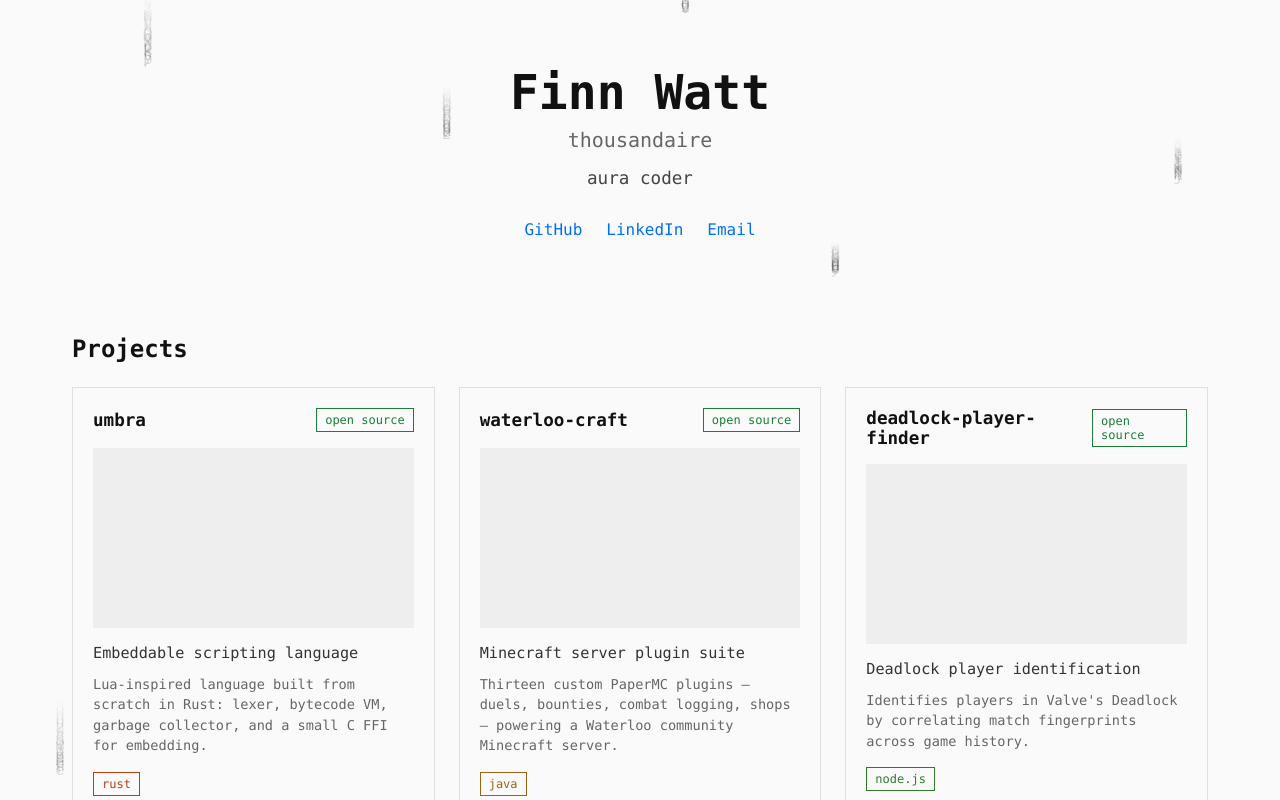
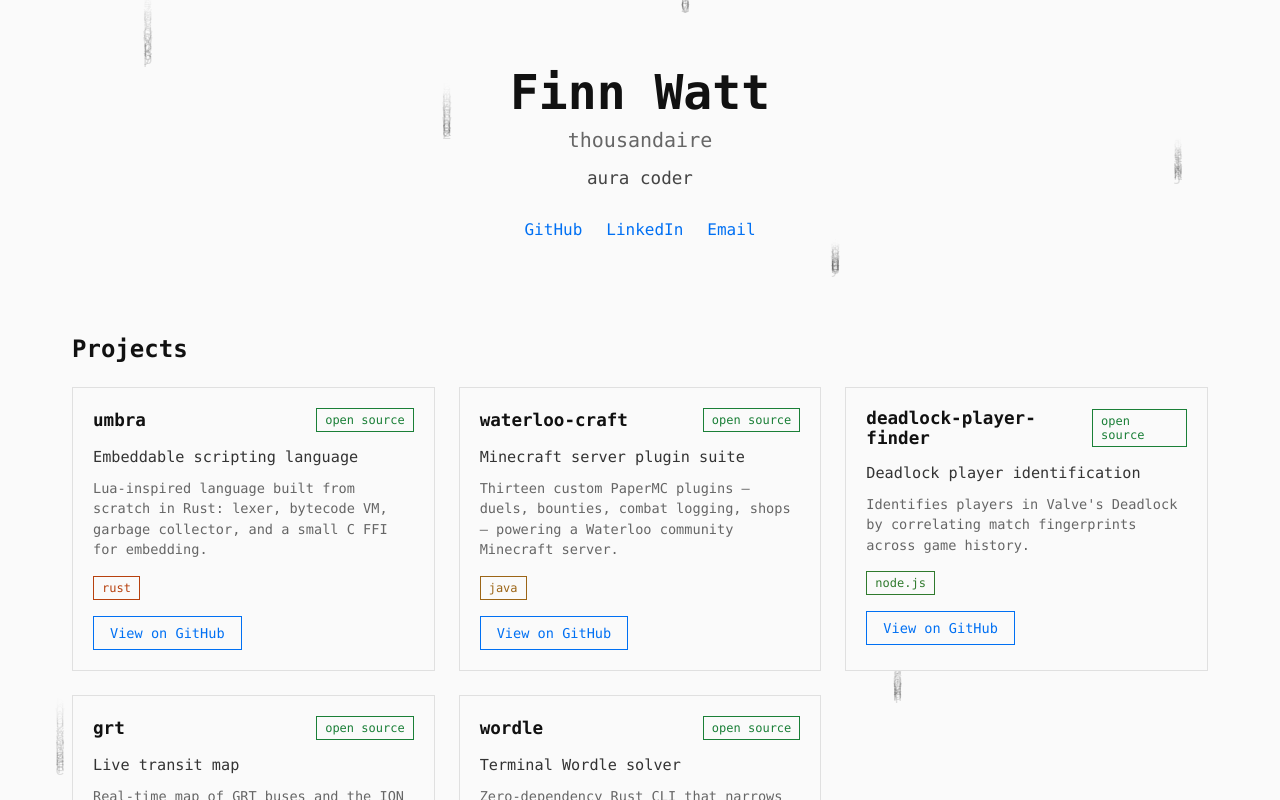
Before and after one commit to iris8721/site, a SvelteKit app: page / in a window 1280 px wide. Shown: the top 800 px of the page. Built offline with nearby package versions, Linux system fonts and the light colour scheme.

Commit message:
Hide canvas from screen readers; drop empty card image boxes

```diff
--- a/src/routes/+page.svelte
+++ b/src/routes/+page.svelte
@@ -224,7 +224,7 @@
 	<title>{name} | portfolio</title>
 </svelte:head>
 
-<canvas bind:this={canvas} class="bg-canvas"></canvas>
+<canvas bind:this={canvas} class="bg-canvas" aria-hidden="true"></canvas>
 
 <main>
 	<div class="hero">
@@ -242,18 +242,18 @@
 		<h2>Projects</h2>
 		<div class="project-grid">
 			{#each projects as project}
-				<div class="project-card" role="article" onmouseenter={() => projectHover = true} onmouseleave={() => projectHover = false}>
+				<article class="project-card" onmouseenter={() => projectHover = true} onmouseleave={() => projectHover = false}>
 					<div class="card-header">
 						<h3>{project.name}</h3>
 						<span class="badge" style="--badge-color: {badges[project.badge].color}">
 							{badges[project.badge].label}
 						</span>
 					</div>
-					<div class="card-image">
-						{#if project.image}
+					{#if project.image}
+						<div class="card-image">
 							<img src={project.image} alt={project.name} />
-						{/if}
-					</div>
+						</div>
+					{/if}
 					<h4 class="card-subtitle">{project.subtitle}</h4>
 					<p class="card-description">{project.description}</p>
 					<div class="card-tags">
@@ -268,7 +268,7 @@
 						{/each}
 					</div>
 					<a href={project.link} class="card-link" target="_blank" rel="noopener">View on GitHub</a>
-				</div>
+				</article>
 			{/each}
 		</div>
 	</section>
```
